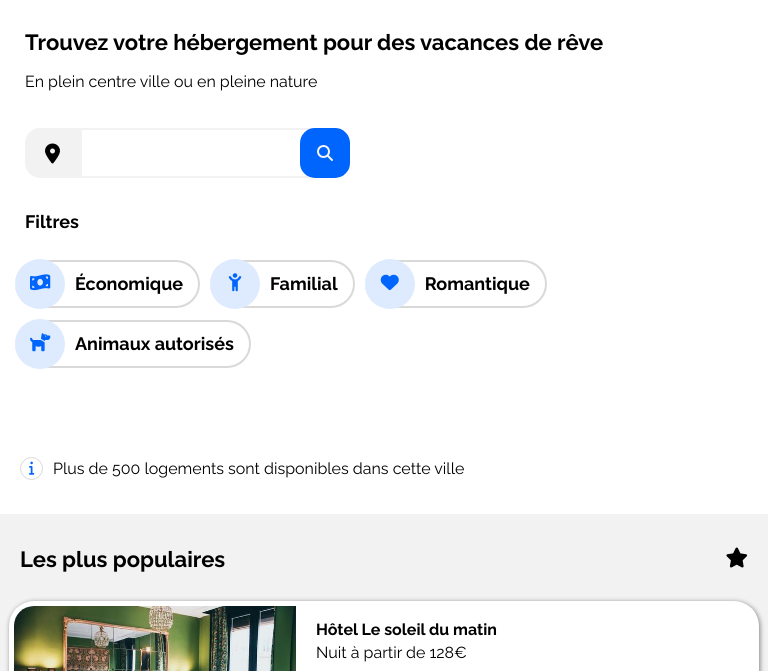
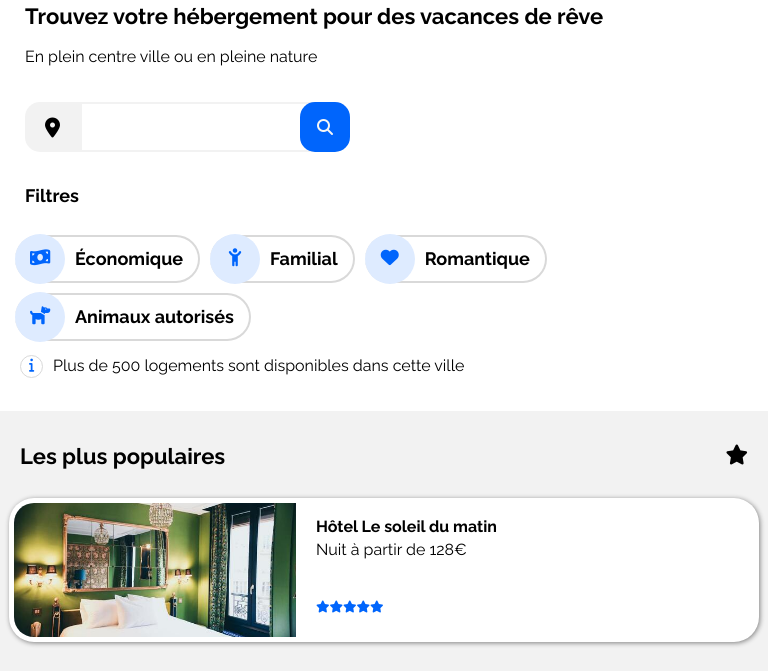
Before and after one commit to MarcGotze/Projet-2, a plain HTML site: page index.html in a window 768 px wide. Shown: the part 129-800 px from the top of the page. Drawn offline with Linux system fonts and the light colour scheme.

Commit message:
Correction responsive tablette/smartphone

```diff
--- a/css/responsive-mobile.css
+++ b/css/responsive-mobile.css
@@ -1,4 +1,4 @@
-@media screen and (max-width: 768px) {
+@media screen and (max-width: 767px) {
    /* HEADER */
    header {
         flex-direction: column;
--- a/css/responsive-tablet.css
+++ b/css/responsive-tablet.css
@@ -63,11 +63,13 @@
 
      .search-result {
          margin-left: 20px;
+         margin-top: 0;
      }
 
      /*FILTERS*/
      .filter-box {
          height: 125px;
+         height: auto;
          width: auto;
          flex-direction: column;
      }
@@ -86,6 +88,7 @@
          flex-wrap: wrap;
          margin-left: 15px;
          column-gap: 10px;
+         row-gap: 10px;
          align-items: flex-start;
      }
 
```
